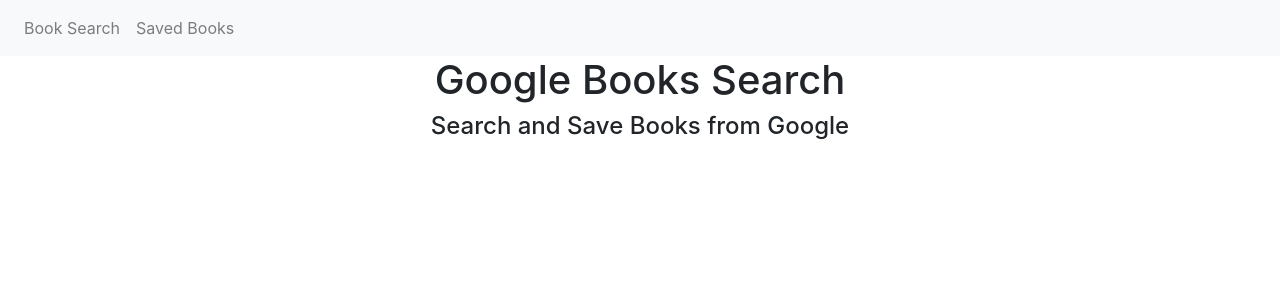
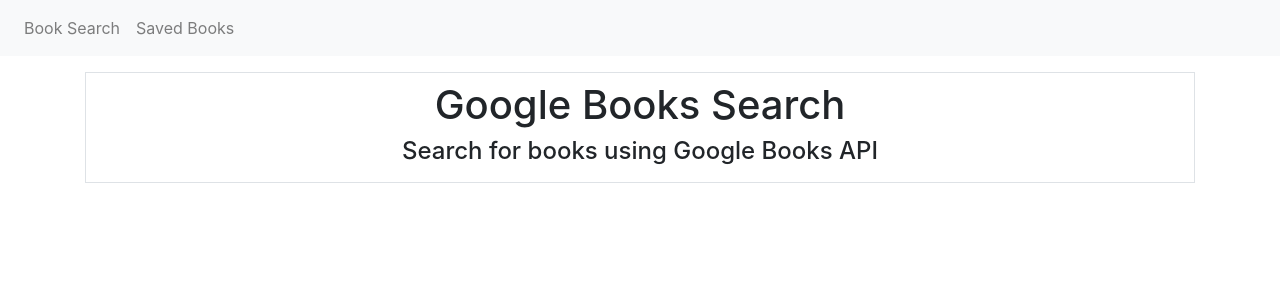
Before and after one commit to jonesec2/Books_Search, a React (Create React App) app in the folder client/: page / in a window 1280 px wide. Shown: the top 300 px of the page. Built offline with nearby package versions, Linux system fonts and the light colour scheme.

Commit message:
Created container, title, and subtitle components

```diff
--- a/client/src/components/Banner.js
+++ /dev/null
@@ -1,11 +0,0 @@
-import React from "react";
-
-export default function Banner() {
-
-   return (
-      <div className="container text-center">
-         <h1>Google Books Search</h1>
-         <h4>Search and Save Books from Google</h4>
-      </div>
-   )
-}
--- /dev/null
+++ b/client/src/components/Container.js
@@ -0,0 +1,12 @@
+import React from "react";
+
+export default function Container(props) {
+
+   return (
+      <div className="container text-center mx-auto my-3">
+         <div className="container border mx-auto my-3 py-2">
+            {props.children}
+         </div>
+      </div>
+   )
+}
--- /dev/null
+++ b/client/src/components/SubTitle.js
@@ -0,0 +1,8 @@
+import React from "react";
+
+export default function SubTitle() {
+
+   return (
+      <h4>Search for books using Google Books API</h4>
+   )
+}
--- /dev/null
+++ b/client/src/components/Title.js
@@ -0,0 +1,8 @@
+import React from "react";
+
+export default function Title() {
+
+   return (
+      <h1>Google Books Search</h1>
+   )
+}
--- a/client/src/pages/Home.js
+++ b/client/src/pages/Home.js
@@ -1,11 +1,17 @@
 import React from "react";
-import Banner from "../components/Banner";
+import Title from "../components/Title";
+import Container from "../components/Container";
+import SubTitle from "../components/SubTitle";
 
 
 export default function Home() {
 
 
    return (
-      <Banner/>
+      <Container>
+         <Title/>
+         <SubTitle/>
+      </Container>
+
    )
 }
--- a/client/src/pages/savedBooks.js
+++ b/client/src/pages/savedBooks.js
@@ -1,6 +1,6 @@
 import React, { useEffect } from "react";
 import API from "../utils/savedAPI";
-import Banner from "../components/Banner"
+import Banner from "../components/Title"
 
 export default function SavedBooks() {
 
```
Also changed, not shown: client/img/Saved.png (added), client/img/Search.png (added).
